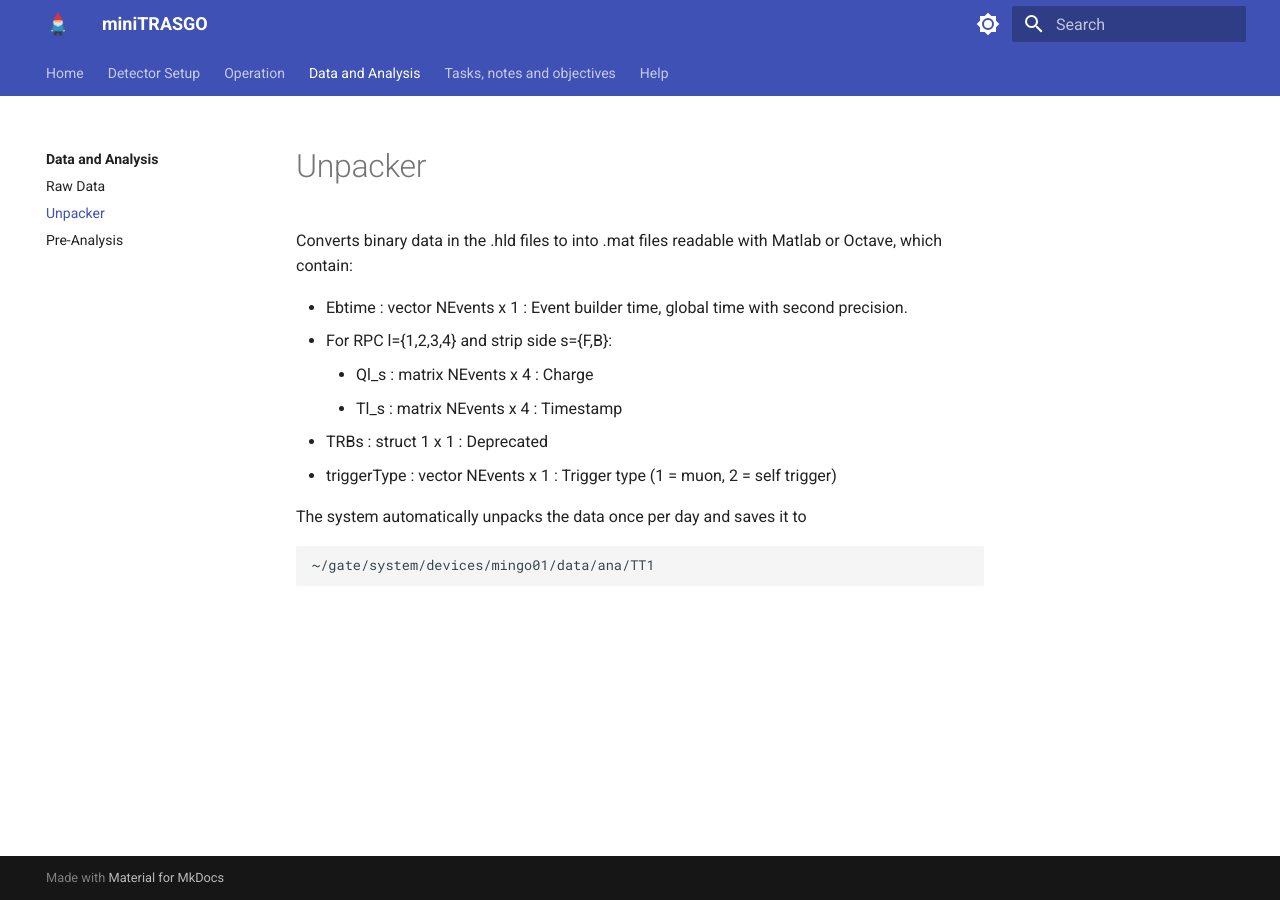
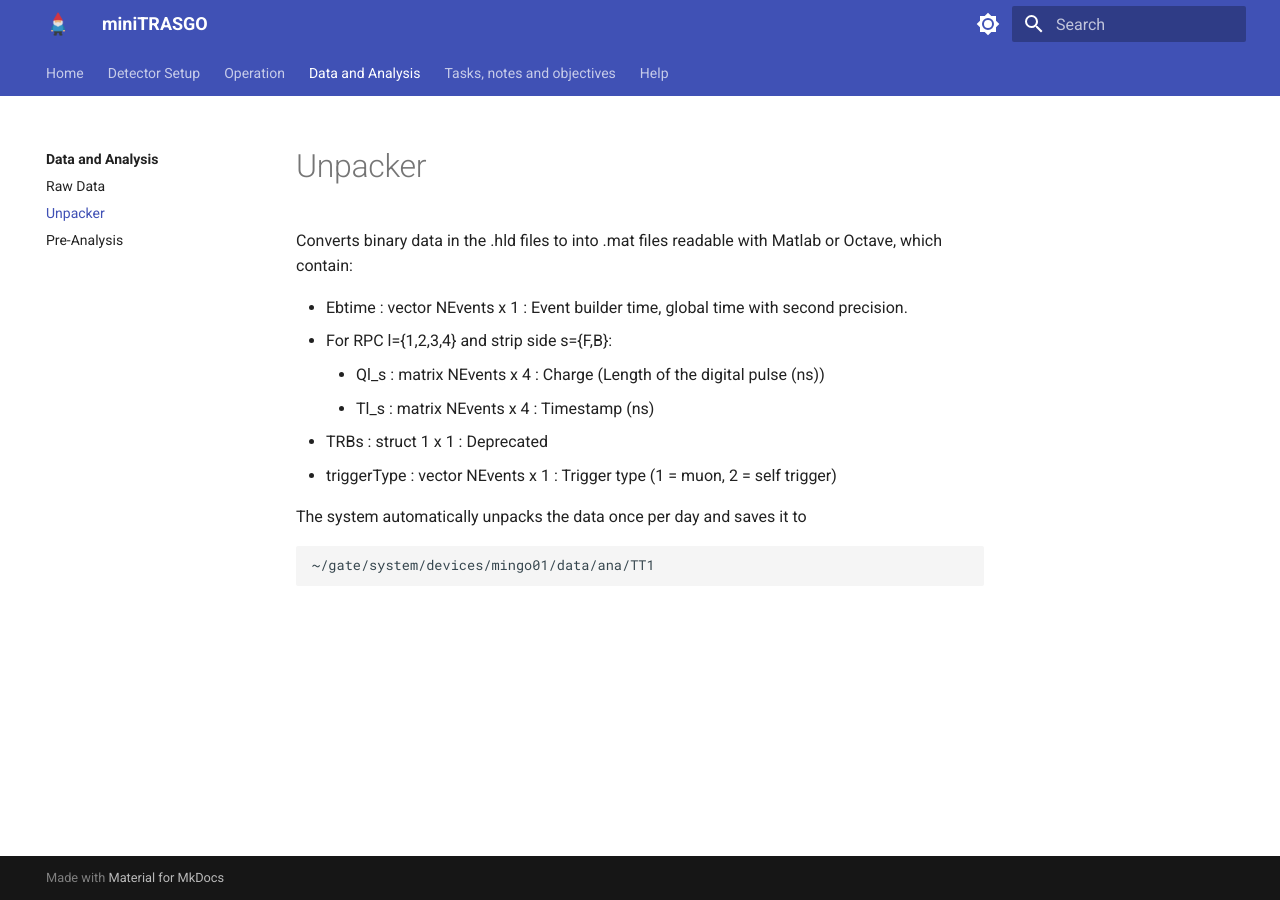
Before and after one commit to cayesoneira/miniTRASGO-documentation, an MkDocs documentation site: the page built from docs/data/unpacker.md, in a window 1280 px wide. Built offline with MkDocs 1.6.1 and Material for MkDocs 9.7.7, drawn with Linux system fonts in a browser that asks for light colours.

Commit message:
Update unpacker.md

```diff
--- a/docs/data/unpacker.md
+++ b/docs/data/unpacker.md
@@ -2,8 +2,8 @@
 
 - Ebtime : vector NEvents x 1 : Event builder time, global time with second precision.
 - For RPC l={1,2,3,4} and strip side s={F,B}:
-    - Ql_s : matrix NEvents x 4 : Charge
-    - Tl_s : matrix NEvents x 4 : Timestamp
+    - Ql_s : matrix NEvents x 4 : Charge (Length of the digital pulse (ns))
+    - Tl_s : matrix NEvents x 4 : Timestamp (ns)
 - TRBs : struct 1 x 1 : Deprecated
 - triggerType : vector NEvents x 1 : Trigger type (1 = muon, 2 = self trigger)
 
```
